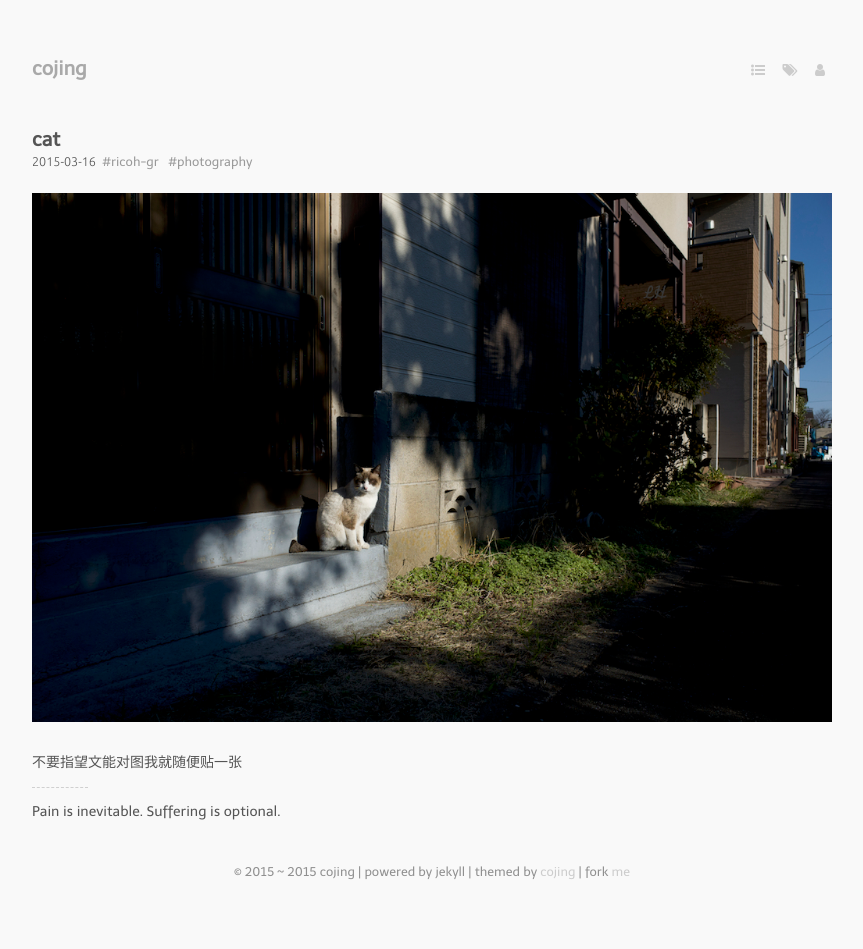
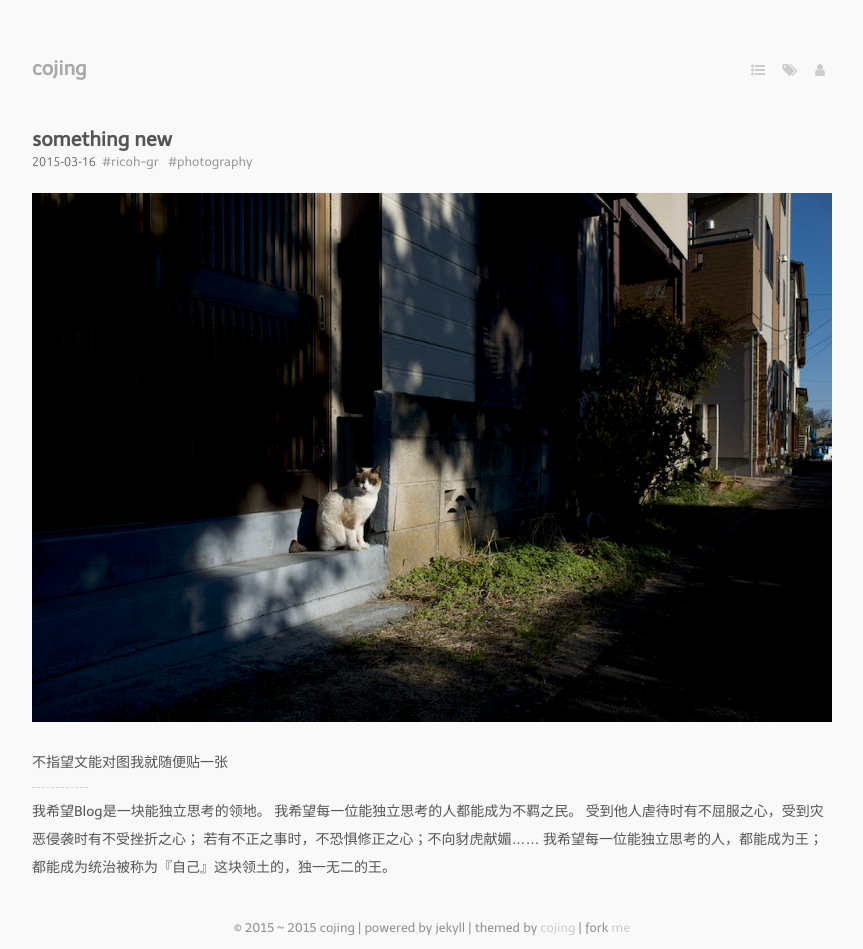
Before and after one commit to D0g3/myblog, a Jekyll site: the page built from _posts/2015-03-16-something-new.markdown, in a window 1280 px wide. Shown: the whole page, without its empty margins (208-1071 px from the left). Built offline with Jekyll 4.4.1, drawn with Linux system fonts in a browser that asks for light colours; nearby versions of some CDN libraries; Markdown is read by kramdown in place of the engine named in the settings; a script that is not in the unit is left out; before the commit the page ends 900 px from its top, so only the background shows below that.

Commit message:
修改第一篇文章

```diff
--- a/_posts/2015-03-16-something-new.markdown
+++ b/_posts/2015-03-16-something-new.markdown
@@ -1,5 +1,5 @@
 ---
-title: cat
+title: something new
 layout: post
 tags:
   - ricoh-gr
@@ -8,8 +8,12 @@ tags:
 
 ![cat](/media/files/2015/03/16/cat.jpg)
 
-不要指望文能对图我就随便贴一张
+不指望文能对图我就随便贴一张
 
 ---
 
-Pain is inevitable. Suffering is optional.
+我希望Blog是一块能独立思考的领地。
+我希望每一位能独立思考的人都能成为不羁之民。
+受到他人虐待时有不屈服之心，受到灾恶侵袭时有不受挫折之心；
+若有不正之事时，不恐惧修正之心；不向豺虎献媚……
+我希望每一位能独立思考的人，都能成为王；都能成为统治被称为『自己』这块领土的，独一无二的王。
```
